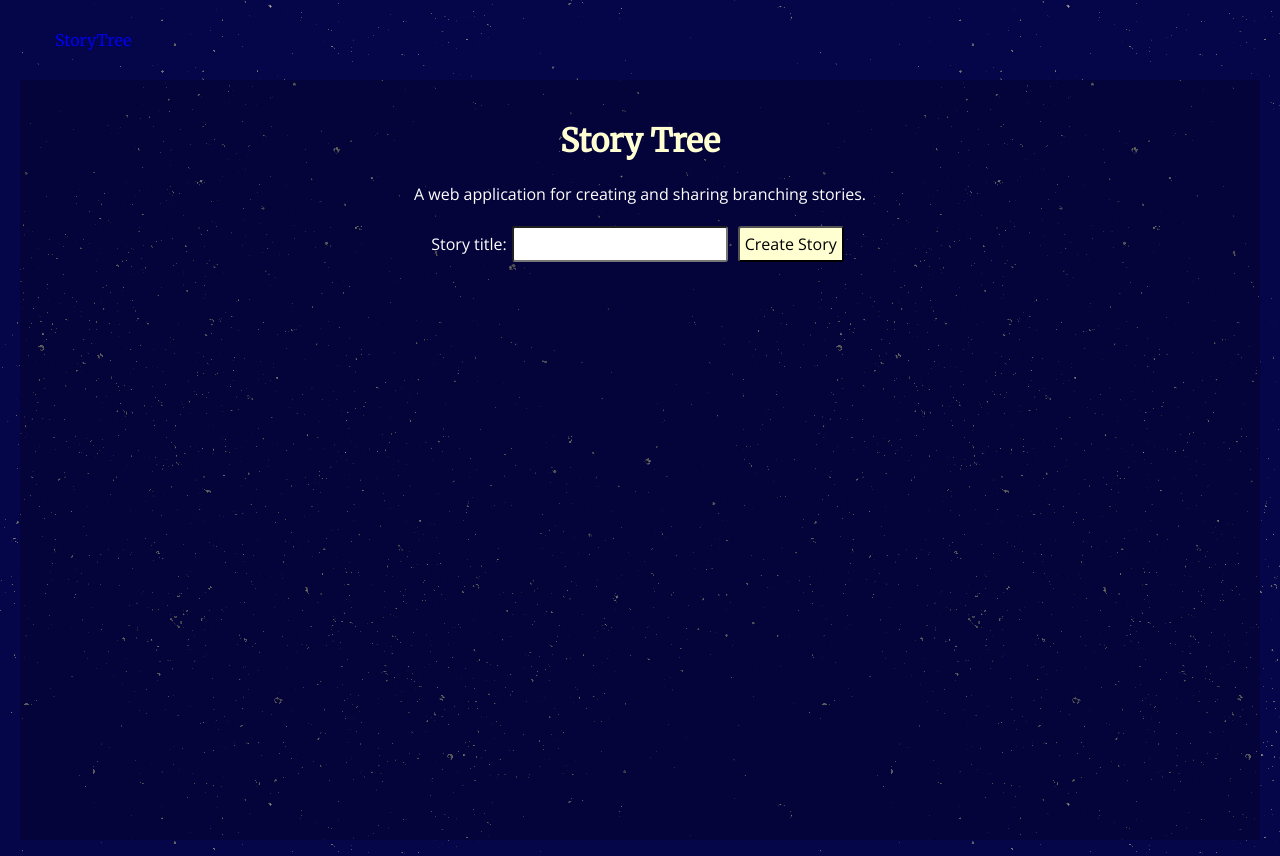
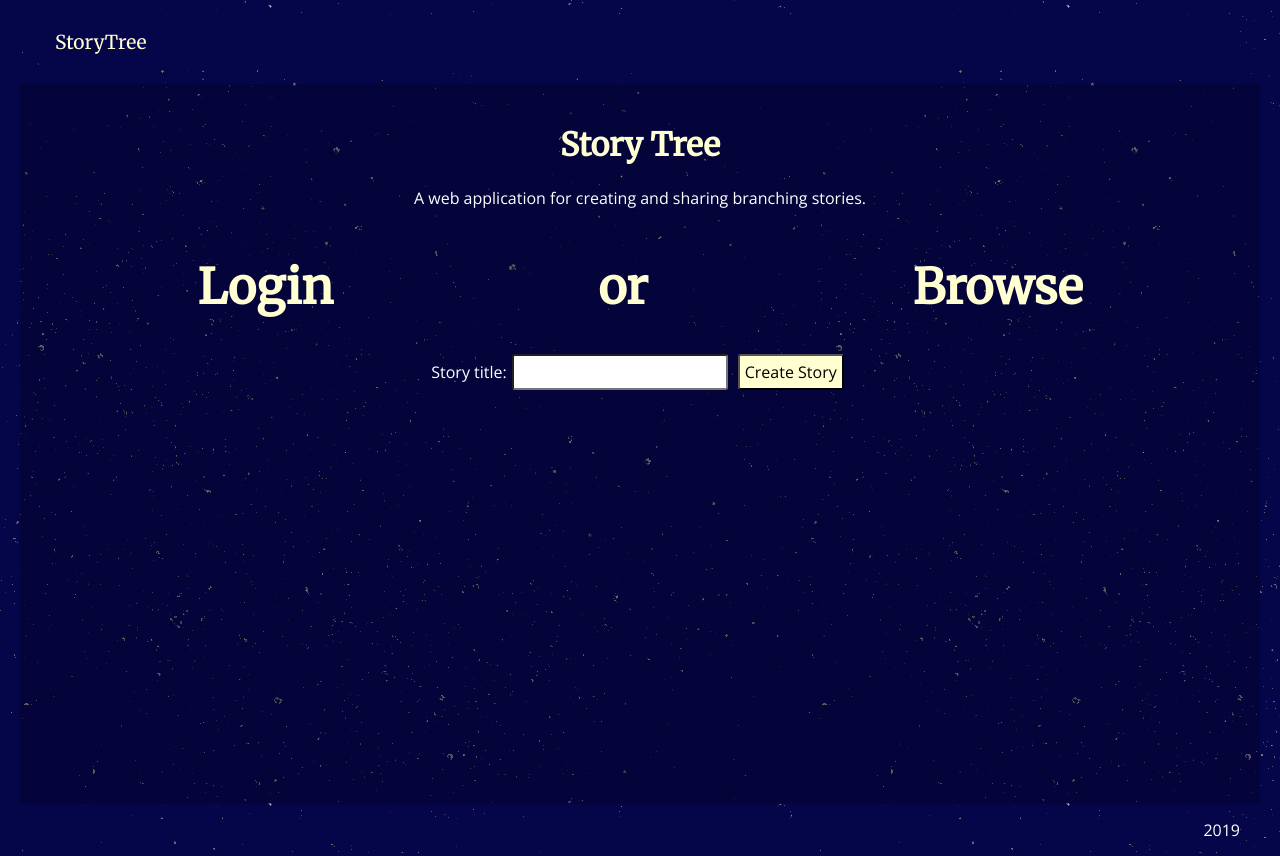
Before and after one commit to mgettytehan/ga-project-storymaker, a React (Create React App) app in the folder client/: page / in a window 1280 px wide. Built offline with nearby package versions, Linux system fonts and the light colour scheme; the HTML template or start-up script is replaced by a standard one.

Commit message:
Began to add more styling, mainly to Home

```diff
--- a/client/src/App.js
+++ b/client/src/App.js
@@ -25,6 +25,9 @@ function App() {
             <Route exact path="/" component={Home} />
           </Switch>
         </main>
+        <footer>
+          2019
+        </footer>
       </BrowserRouter>
     </div>
   );
--- a/client/src/components/Home.js
+++ b/client/src/components/Home.js
@@ -1,5 +1,6 @@
 import React, { Component } from 'react';
 import { withRouter } from 'react-router';
+import { Link } from 'react-router-dom';
 
 class Home extends Component {
     state = {
@@ -40,6 +41,9 @@ class Home extends Component {
         <div>
             <h1>Story Tree</h1>
             <p>A web application for creating and sharing branching stories.</p>
+            <div className="mainpage-container">
+                <h1><Link to="/login">Login</Link></h1> <h1>or</h1> <h1><Link to="/stories">Browse</Link></h1>
+            </div>
             <form>
                 <label>Story title:</label>
                 <input type="text" name="title" onChange={this.handleTitleChange} required/>
--- a/client/src/index.css
+++ b/client/src/index.css
@@ -2,6 +2,7 @@
 
 body {
   font-family: 'Open Sans', sans-serif;
+  text-align: center;
   margin: 0 auto;
   font-size: 16px;
   background-color: #05054A;
@@ -9,12 +10,9 @@ body {
   color: #FFFFFF;
 }
 
-body > * {
-  transition: 1s;
-}
-
 a {
   text-decoration: none;
+  color: #FFFFD2;
 }
 
 h1, h2, h3, h4, h5, h6 {
@@ -27,11 +25,24 @@ main, header, footer {
   margin: 15px auto;
 }
 
+header, footer {
+  background-image: none;
+  background-color: #05054A;
+}
+
+header {
+  text-align: left;
+}
+
+footer {
+  text-align: right;
+}
+
 main {
   text-align: center;
   background-color: rgba(0, 0, 0, 0.2);
   padding: 20px;
-  min-height: 90vh;
+  min-height: 85vh;
 }
 
 button, input[type=submit] {
@@ -42,10 +53,7 @@ button, input[type=submit] {
   padding: 5px;
   margin: 5px;
   border-radius: 3px;
-}
-
-textarea {
-  white-space: pre-line;
+  cursor: pointer;
 }
 
 input, textarea, button, select, option {
@@ -58,15 +66,34 @@ input, textarea, button, select, option {
 }
 
 textarea {
+
+}
+
+textarea.big {
+  white-space: pre-line;
   width: 100em;
   height: 20em;
   max-width: 75vw;
   max-height: 100vh;
 }
 
+.mainpage-container {
+  display: flex;
+  margin: 0 25px;
+  justify-content: space-around;
+  font-size: 1.5em;
+}
+
 .logo {
   font-family: 'Merriweather', serif;
   padding: 15px;
+  color: #FFFFD2;
+  font-size: 1.2em;
+}
+
+.tile {
+  border: 3px solid rgba(255, 255, 210, 0.3);
+  padding: 10px;
 }
 
 .story-display {
@@ -90,12 +117,8 @@ textarea {
 .node-display {
   display: grid;
   grid-template-columns: 1fr 1fr 1fr;
+  grid-auto-rows: 1fr;
   gap: 10px;
-}
-
-.node-card {
-  border: 3px solid rgba(255, 255, 210, 0.3);
-  padding: 10px;
 }
 
 .node-editor-link {
```
